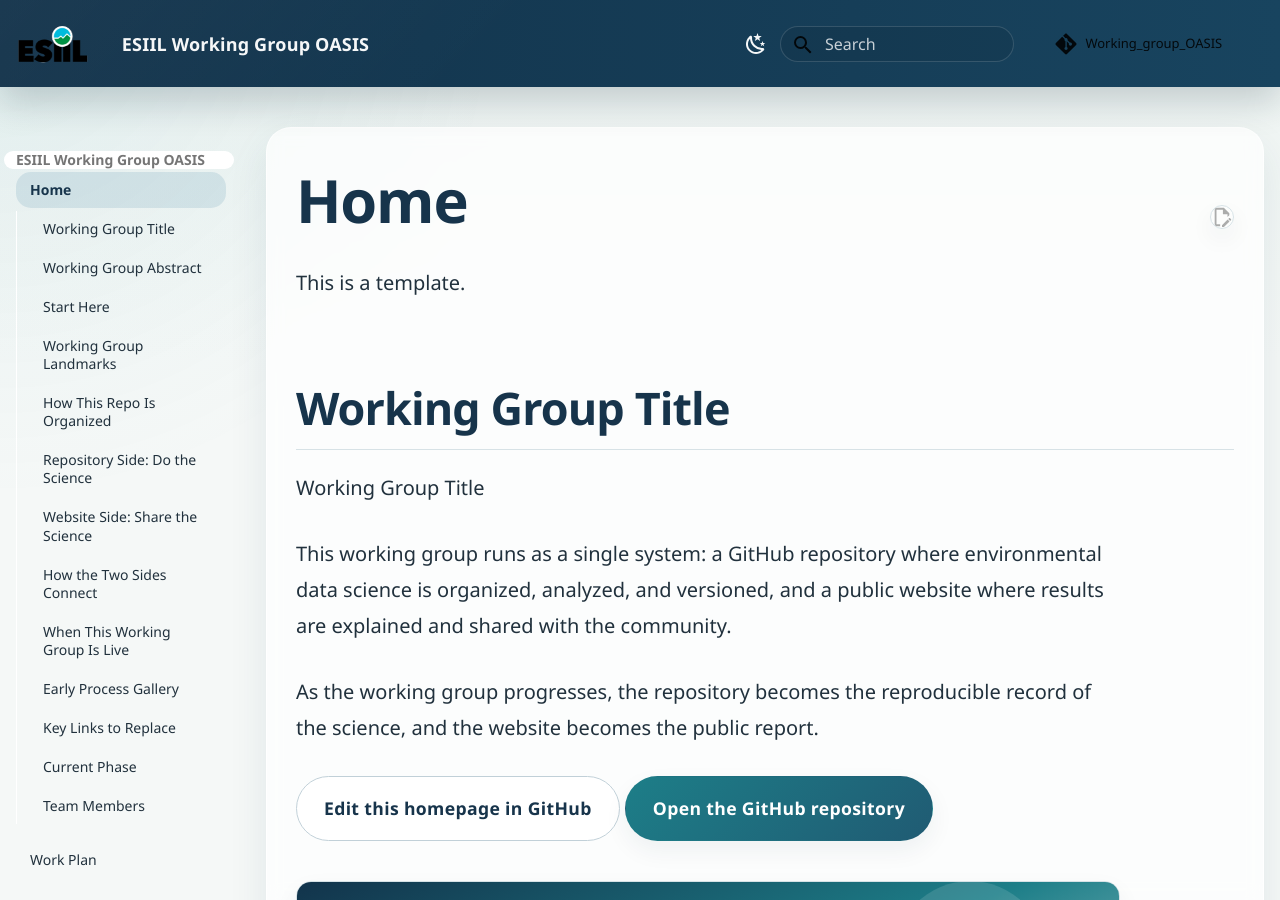
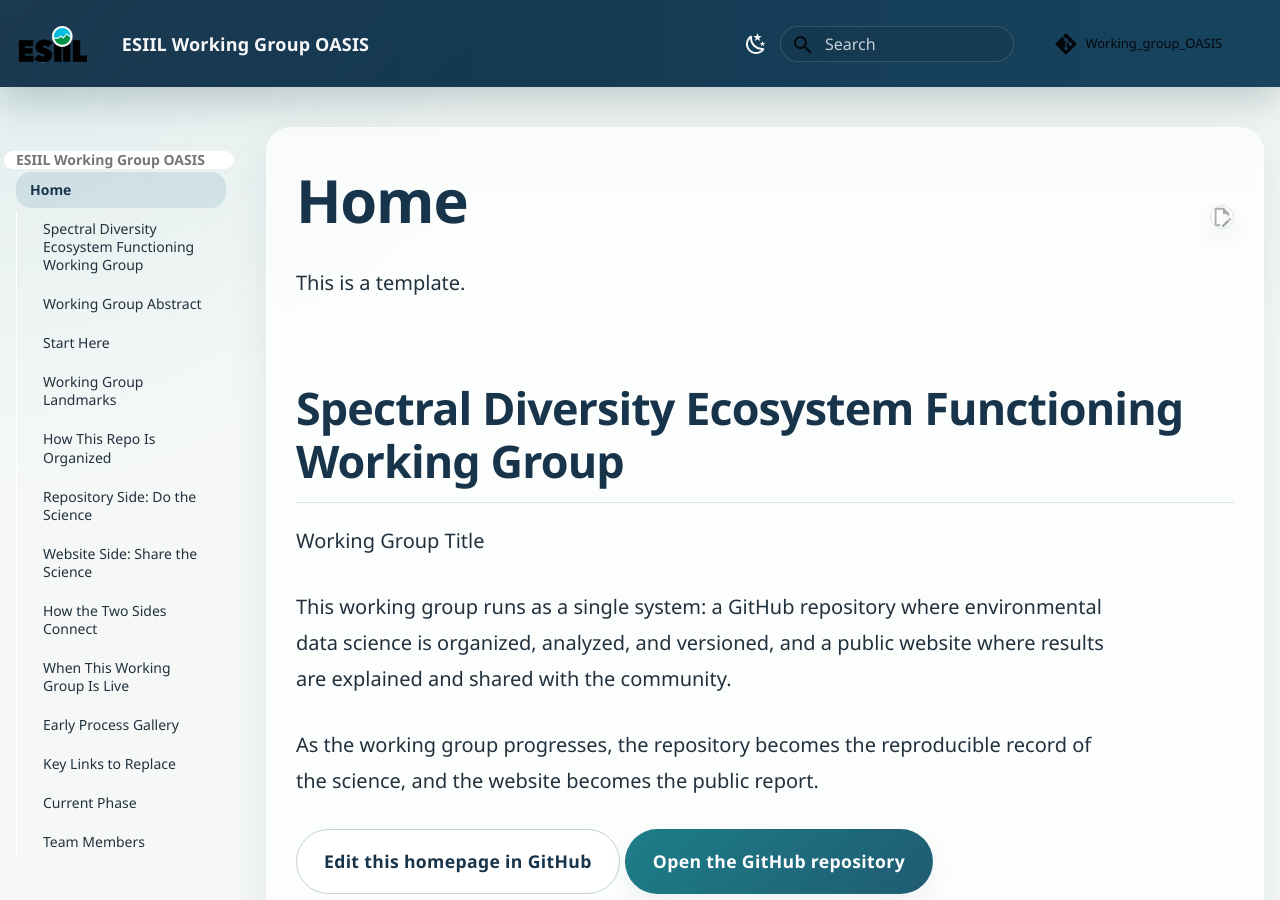
Before and after one commit to CU-ESIIL/spectral-diversity-ecosystem-functioning, an MkDocs documentation site: the page built from docs/index.md, in a window 1280 px wide and 900 px high. Built offline with MkDocs 1.6.1 and Material for MkDocs 9.7.7, drawn with Linux system fonts in a browser that asks for light colours; comment, search, counter and statistics services are not loaded.

Commit message:
test commit- working group title changed

```diff
--- a/docs/index.md
+++ b/docs/index.md
@@ -1,6 +1,7 @@
 # Home
 This is a template.
-## Working Group Title
+
+## Spectral Diversity Ecosystem Functioning Working Group
 
 Working Group Title
 
```
